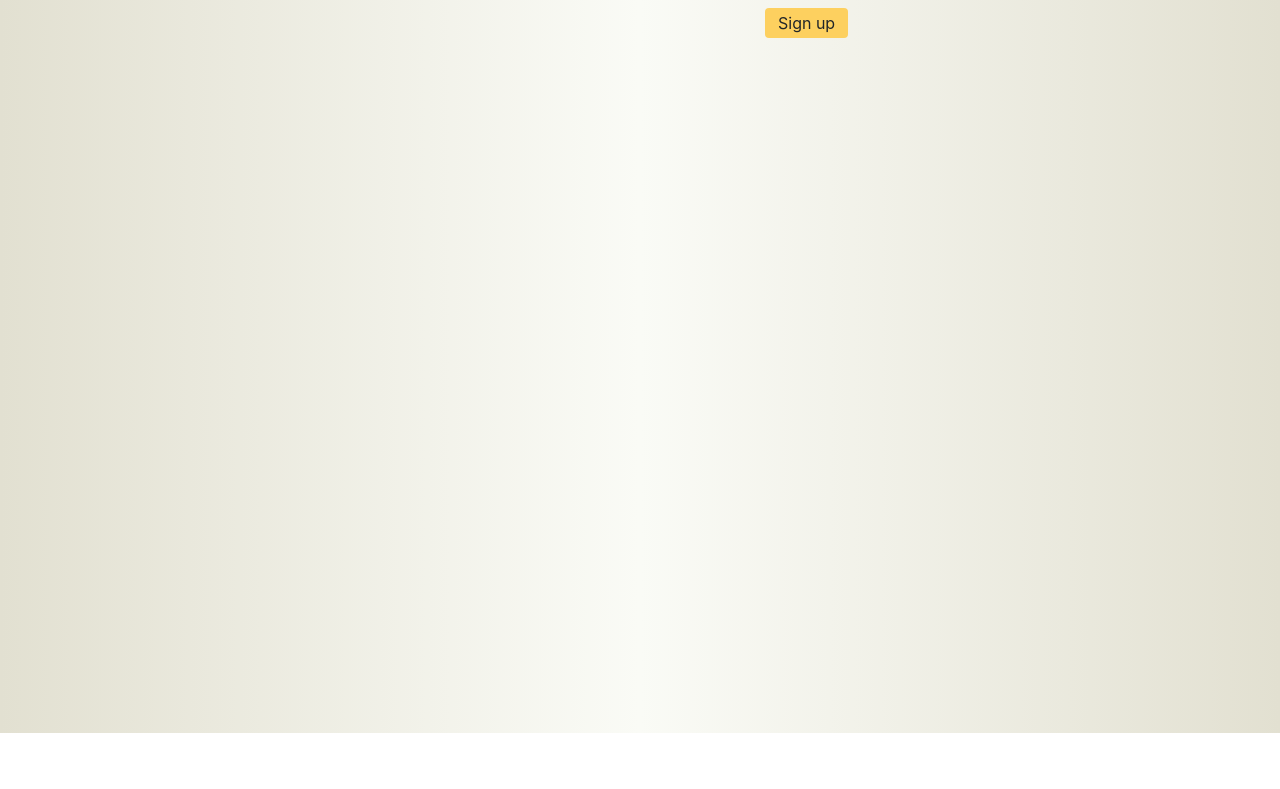
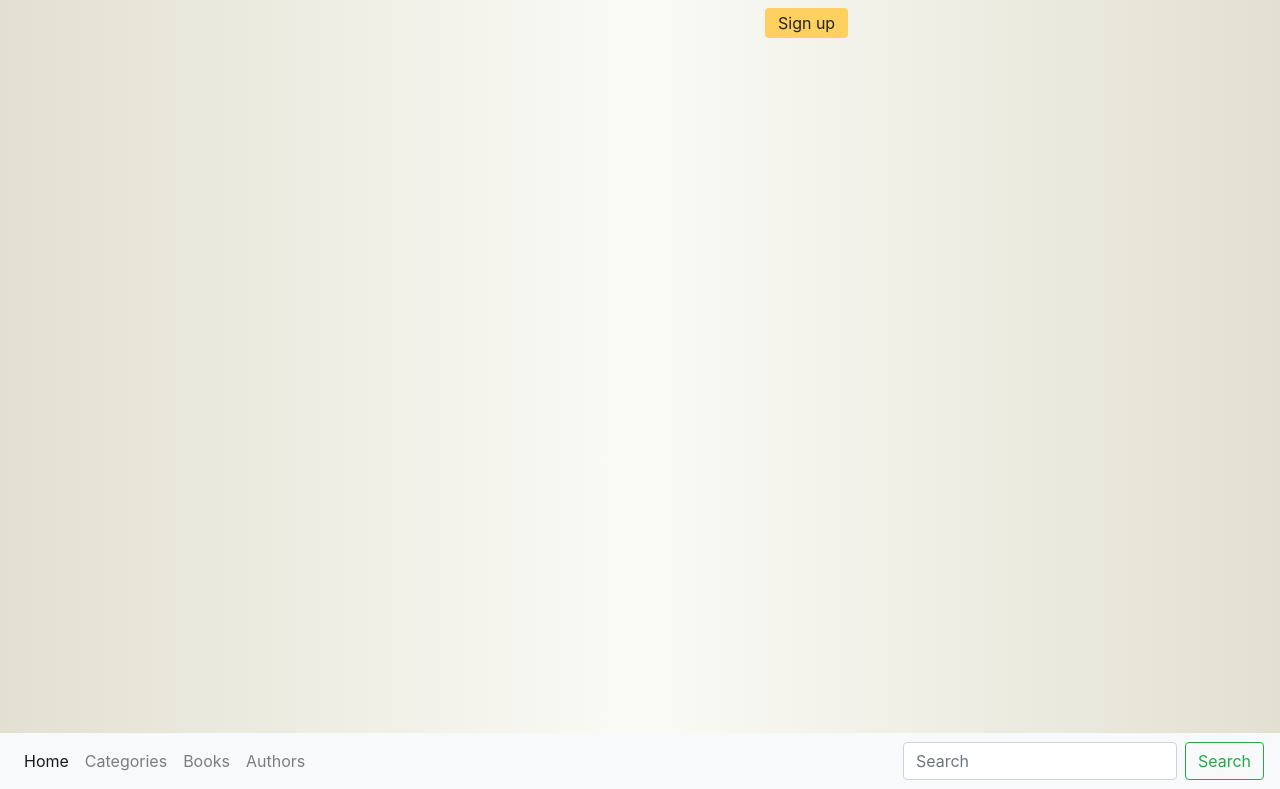
Before and after one commit to HebaIbrahem00/GoodReads-Web-App, a React (Create React App) app in the folder frontend/: page / in a window 1280 px wide. Shown: the part 300-1089 px from the top of the page. Before the commit the page ends 1033 px from the top, so only its background shows below. Built offline with nearby package versions, Linux system fonts and the light colour scheme.

Commit message:
try navbar

```diff
--- a/frontend/src/App.js
+++ b/frontend/src/App.js
@@ -1,4 +1,5 @@
 import React from 'react';
+import Navbar from './components/navbar/navbar'
 import Signup from './components/signup'
 import Home from './routes/home/home';
 import Admin from './routes/admin/admin';
@@ -13,6 +14,7 @@ function App() {
             <Route exact path="/" component={Home} />
           </switch>
       </BrowserRouter>
+      <Navbar/>
     </div>
   );
 }
--- a/frontend/src/components/navbar/navbar.js
+++ b/frontend/src/components/navbar/navbar.js
@@ -1,9 +1,8 @@
 import React from 'react';
 
-function Navbar(){
+export default function Navbar(){
     return(
         <nav className="navbar navbar-expand-lg navbar-light bg-light">
-        <a className="navbar-brand" href="#">Navbar</a>
         <button className="navbar-toggler" type="button" data-toggle="collapse" data-target="#navbarSupportedContent" aria-controls="navbarSupportedContent" aria-expanded="false" aria-label="Toggle navigation">
             <span className="navbar-toggler-icon"></span>
         </button>
@@ -14,23 +13,16 @@ function Navbar(){
                 <a className="nav-link" href="#">Home <span className="sr-only">(current)</span></a>
             </li>
             <li className="nav-item">
-                <a className="nav-link" href="#">Link</a>
-            </li>
-            <li className="nav-item dropdown">
-                <a className="nav-link dropdown-toggle" href="#" id="navbarDropdown" role="button" data-toggle="dropdown" aria-haspopup="true" aria-expanded="false">
-                Dropdown
-                </a>
-                <div className="dropdown-menu" aria-labelledby="navbarDropdown">
-                <a className="dropdown-item" href="#">Action</a>
-                <a className="dropdown-item" href="#">Another action</a>
-                <div className="dropdown-divider"></div>
-                <a className="dropdown-item" href="#">Something else here</a>
-                </div>
+                <a className="nav-link" href="#">Categories</a>
             </li>
             <li className="nav-item">
-                <a className="nav-link disabled" href="#" tabindex="-1" aria-disabled="true">Disabled</a>
+                <a className="nav-link" href="#">Books</a>
+            </li>
+            <li className="nav-item">
+                <a className="nav-link" href="#">Authors</a>
             </li>
             </ul>
+            <i class="fa fa-user"></i>
             <form className="form-inline my-2 my-lg-0">
             <input className="form-control mr-sm-2" type="search" placeholder="Search" aria-label="Search"/>
             <button className="btn btn-outline-success my-2 my-sm-0" type="submit">Search</button>
@@ -39,5 +31,3 @@ function Navbar(){
         </nav>
     )
 }
-
-export default  Navbar;
```
